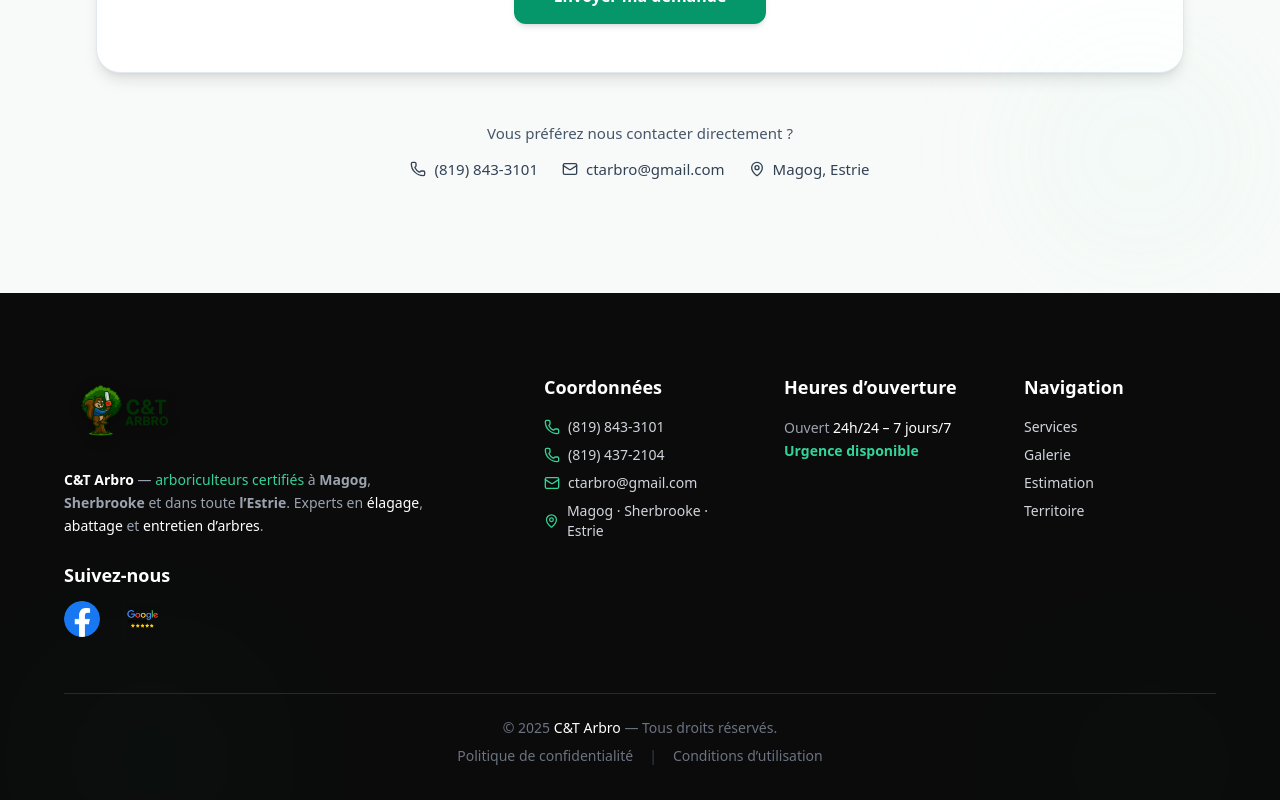
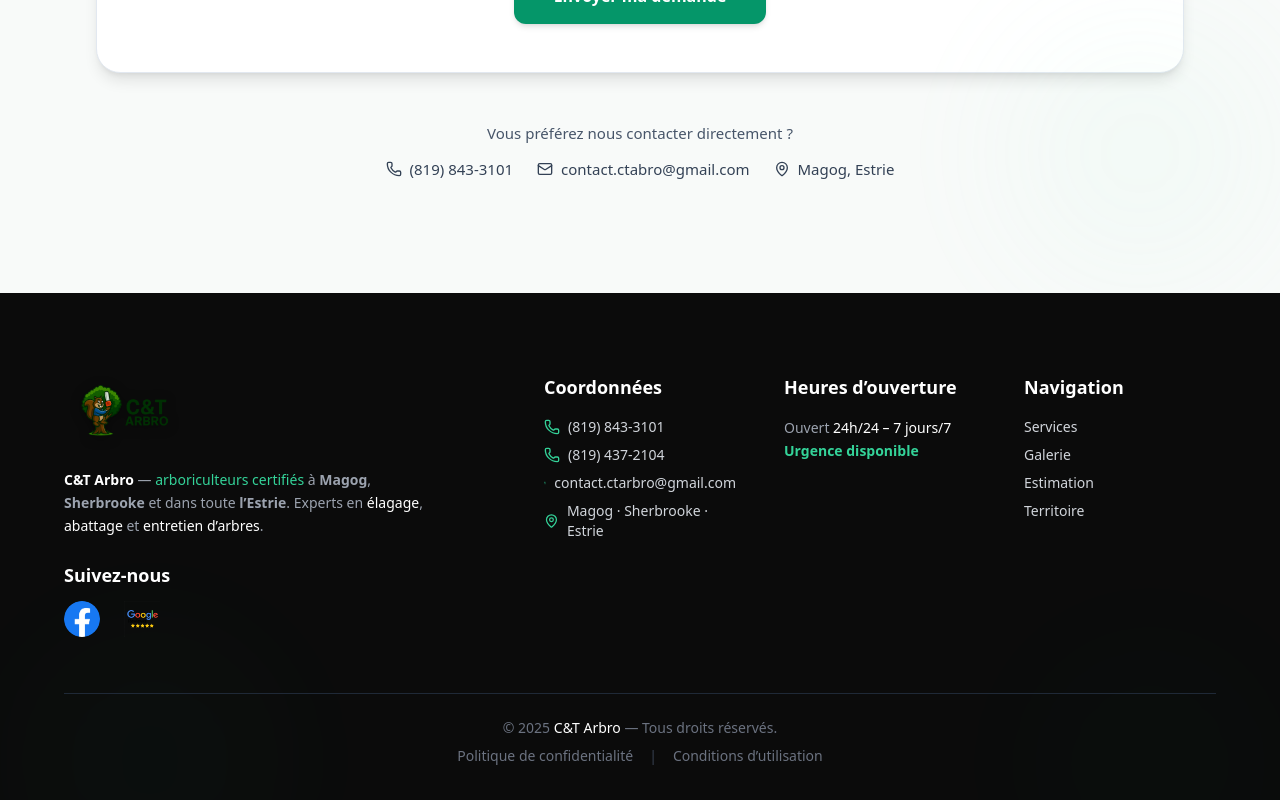
Before and after one commit to sixinfected2-dotcom/arbro-site, a React (Vite) app: page / in a window 1280 px wide. Shown: the part 7570-8370 px from the top of the page. Built offline with nearby package versions, Linux system fonts and the light colour scheme.

Commit message:
Update email + Facebook link in AppRoot, Estimation, Footer

```diff
--- a/src/AppRoot.jsx
+++ b/src/AppRoot.jsx
@@ -222,7 +222,7 @@ export default function AppRoot() {
               longitude: -72.147,
             },
             sameAs: [
-              "https://www.facebook.com/tonlienici",
+              "https://www.facebook.com/profile.php?id=61582498367361",
               "https://share.google/DiDwdpKmLmBViuMd6",
             ],
           }),
--- a/src/Estimation.jsx
+++ b/src/Estimation.jsx
@@ -234,10 +234,10 @@ export default function Estimation() {
               <Phone className="h-4 w-4" aria-hidden="true" /> (819) 843-3101
             </a>
             <a
-              href="mailto:ctarbro@gmail.com"
+              href="mailto:contact.ctarbro@gmail.com"
               className="flex items-center gap-2 hover:text-emerald-600 transition"
             >
-              <Mail className="h-4 w-4" aria-hidden="true" /> ctarbro@gmail.com
+              <Mail className="h-4 w-4" aria-hidden="true" /> contact.ctabro@gmail.com
             </a>
             <span className="flex items-center gap-2">
               <MapPin className="h-4 w-4" aria-hidden="true" /> Magog, Estrie
--- a/src/Footer.jsx
+++ b/src/Footer.jsx
@@ -66,7 +66,7 @@ export default function Footer() {
             </h3>
             <div className="flex space-x-6">
               <a
-                href="https://www.facebook.com/tonlienici"
+                href="https://www.facebook.com/profile.php?id=61582498367361"
                 target="_blank"
                 rel="noopener noreferrer"
                 aria-label="Page Facebook de C&T Arbro"
@@ -130,10 +130,10 @@ export default function Footer() {
             <li className="flex items-center gap-2">
               <Mail className="h-4 w-4 text-emerald-400" />
               <a
-                href="mailto:ctarbro@gmail.com"
+                href="mailto:contact.ctarbro@gmail.com"
                 className="hover:text-emerald-400 transition"
               >
-                ctarbro@gmail.com
+                contact.ctarbro@gmail.com
               </a>
             </li>
             <li className="flex items-center gap-2 mt-2">
```
